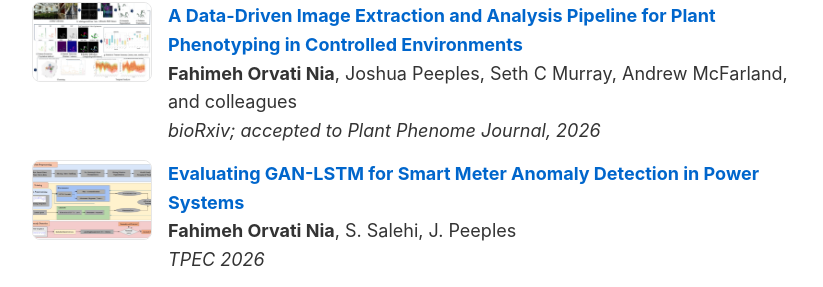
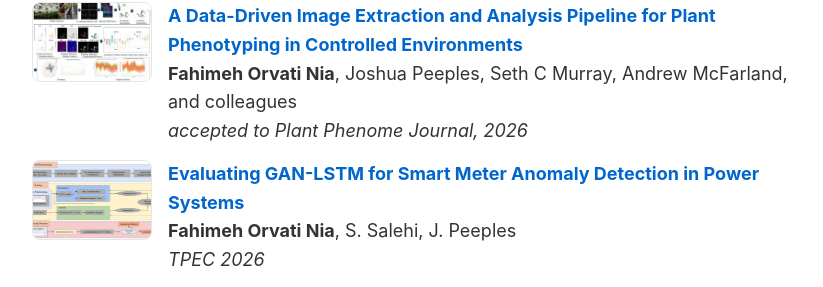
Before and after one commit to fahimehorvatinia/fahimehorvatinia.github.io, a Jekyll site: the page built from index.md, in a window 1280 px wide and 900 px high, scrolled down 1099 px. Shown: the part 140-427 px from the top of the window, without its empty margins (228-1051 px from the left). Built offline with Jekyll 4.4.1, drawn with Linux system fonts in a browser that asks for light colours; some web fonts are replaced.

Commit message:
Remove bioRxiv wording from publication line on homepage

```diff
--- a/index.md
+++ b/index.md
@@ -78,7 +78,7 @@ I'm a PhD student in Computer Engineering at Texas A&M University, advised by <a
   <div style="flex: 1;">
     <div><a href="https://www.biorxiv.org/content/10.1101/2026.02.25.707797"><strong>A Data-Driven Image Extraction and Analysis Pipeline for Plant Phenotyping in Controlled Environments</strong></a></div>
     <div><strong>Fahimeh Orvati Nia</strong>, Joshua Peeples, Seth C Murray, Andrew McFarland, and colleagues</div>
-    <div><em>bioRxiv; accepted to Plant Phenome Journal, 2026</em></div>
+    <div><em>accepted to Plant Phenome Journal, 2026</em></div>
   </div>
 </div>
 
```
